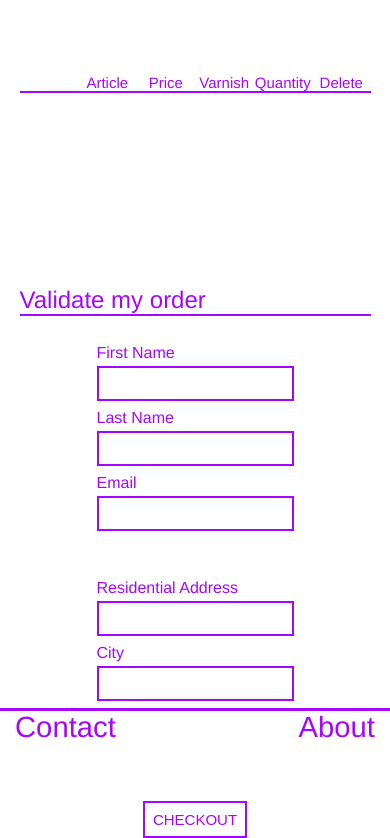
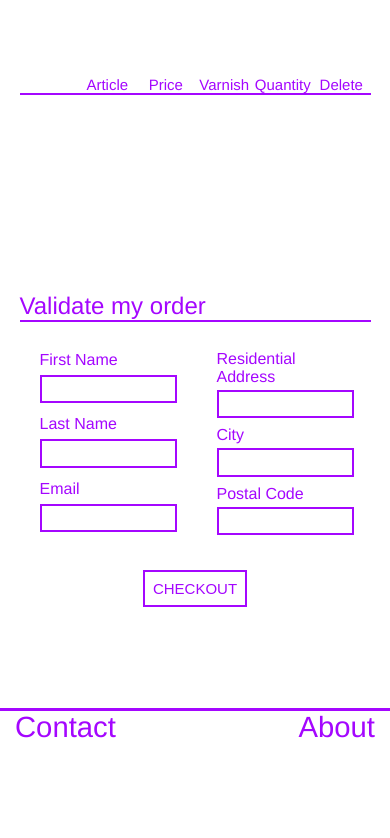
Before and after one commit to ArianeDubois/arianedubois-P5-28-01-20, a website: page cart.html in a window 390 px wide. Shown: the part 73-911 px from the top of the page. After the commit the page ends 844 px from the top, so only its background shows below. Drawn offline with Linux system fonts and the light colour scheme.

Commit message:
responsive mobile formulaire

```diff
--- a/js/formulaire.js
+++ b/js/formulaire.js
@@ -48,7 +48,6 @@ function sendInfosOrder() {
 				localStorage.setItem('resOrder', JSON.stringify(resOrder)); //envoie des données contact au local storage
 				localStorage.setItem('contact', JSON.stringify(resOrder.contact)); //envoie des données contact au local storage
 				window.location.href = `./confirmation-order.html?orderId=${resOrder.orderId}`;
-				// window.location.href = `${window.location.origin}confirmation-order.html?orderId=${resOrder.orderId}`;
 			})
 			.catch((err) => {
 				alert("une erreur est survenue dans l'envoie des données");
--- a/package.json
+++ b/package.json
@@ -1,7 +1,7 @@
 {
 	"name": "front",
 	"version": "1.0.0",
-	"description": "",
+	"description": "Orinoco,  MVP d'un site e-commerce",
 	"main": "index.js",
 	"scripts": {
 		"sass": "sass --watch ./scss/main.scss:./main.css"
--- a/scss/_pages/_page-cart.scss
+++ b/scss/_pages/_page-cart.scss
@@ -174,9 +174,10 @@ button:active {
 	align-self: center;
 	width: $main-width-cart;
 	background-color: white;
+
 	@include small-screen {
 		width: 90vw;
-		max-height: 40vh;
+		max-height: 43vh;
 	}
 
 	&-title {
@@ -189,10 +190,6 @@ button:active {
 		position: relative;
 		background-color: white;
 
-		@include small-screen {
-			flex-direction: column;
-			align-items: center;
-		}
 		.form-infos,
 		.form-address {
 			display: flex;
@@ -211,6 +208,10 @@ button:active {
 				background: transparent;
 				border: 2px solid $main-color;
 				padding: 8px;
+				@include small-screen {
+					width: 30vw;
+					max-height: 1vh;
+				}
 
 				&:active,
 				&:focus {
@@ -235,14 +236,20 @@ button:active {
 		cursor: pointer;
 		// font-family: Helvetica, sans-serif;
 		font-size: $font-subtitle;
-		@include small-screen {
-			font-size: $font-courant;
-		}
+
 		background-color: transparent;
 		border: 2px solid $main-color;
 		padding: 8px;
 		margin: $margin-item auto;
 		text-transform: uppercase;
+
+		@include small-screen {
+			font-size: $font-courant;
+			// position: absolute;
+			// bottom: 0px;
+			// z-index: 20;
+			// left: 40vw;
+		}
 		&:hover {
 			background-color: $main-color;
 			color: white;
```
Also changed, not shown: main.css, 3 other files.
